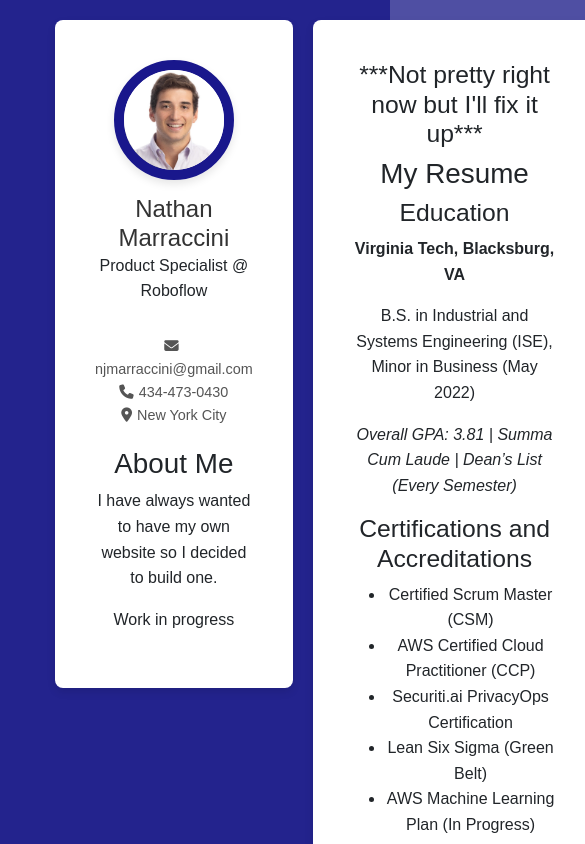
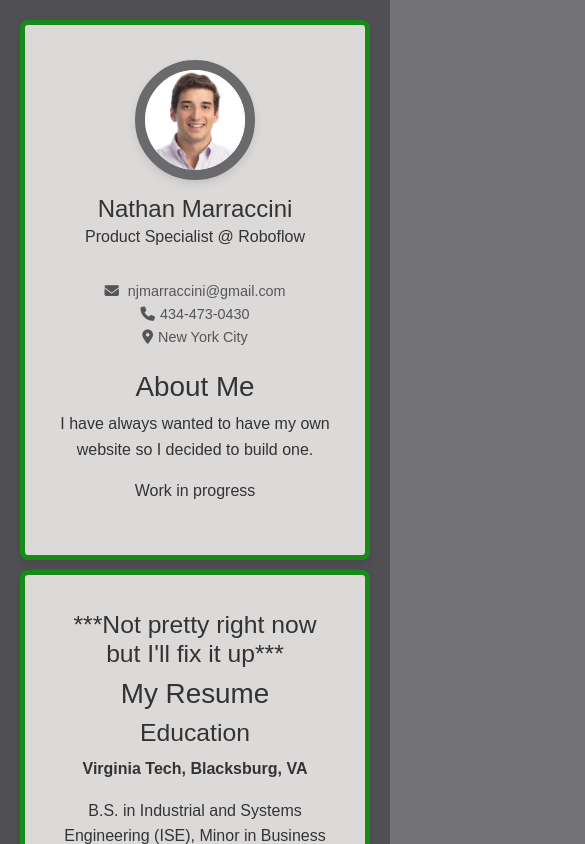
Before and after one commit to nathan-marraccini/nathanmarraccini-website, a React (Vite) app: page / in a window 390 px wide. Shown: the top 844 px of the page, 585 px wide, since content can reach past the window. Built offline with nearby package versions, Linux system fonts and the light colour scheme.

Commit message:
styling changes, fit to mobile v1, and edited index.html

```diff
--- a/index.html
+++ b/index.html
@@ -2,9 +2,9 @@
 <html lang="en">
   <head>
     <meta charset="UTF-8" />
-    <link rel="icon" type="image/svg+xml" href="/vite.svg" />
+    <link rel="icon" href="logo2.png" />
     <meta name="viewport" content="width=device-width, initial-scale=1.0" />
-    <title>Vite + React + TS</title>
+    <title>Nathan Marraccini</title>
   </head>
   <body>
     <div id="root"></div>
--- a/src/App.css
+++ b/src/App.css
@@ -1,42 +1,47 @@
-/* src/App.css */
+/* Base Styles */
 html, body {
   margin: 0; /* Remove default browser margins */
   padding: 0; /* Remove default padding */
   height: 100%; /* Ensure body takes up the full viewport height */
-  background-color: rgba(22, 22, 134, 0.751) !important; /* Set the blue background */
-  color: white; /* Optional: Make text readable */
+  background-color: rgba(70, 70, 74, 0.751) !important; /* Set the dark background */
+  color: white; /* Make text readable */
+  font-family: Arial, sans-serif; /* Optional: Set a clean font */
 }
 
+/* Main container for the app */
 .app-container {
   display: flex;
   justify-content: center;
-  align-items: flex-start; /* Align content to the top of the page */
+  align-items: flex-start; /* Align content to the top */
   padding: 20px;
   min-height: 100vh; /* Ensure container covers the full viewport */
 }
 
+/* Main layout: Desktop styles */
 .main-layout {
   display: flex;
-  flex-direction: row;
+  flex-direction: row; /* Horizontal layout */
   gap: 20px;
   width: 80%;
   align-items: flex-start; /* Align children to the top */
 }
 
-
 /* Resume Section */
 .resume-section {
   flex: 3; /* Larger area for the resume */
-  background-color: #fff;
+  background-color: #dcd9d9; /* Light background for contrast */
+  color: #333; /* Darker text for readability */
   padding: 20px;
   border-radius: 8px;
   box-shadow: 0 4px 8px rgba(0, 0, 0, 0.1);
+  border: 10px solid rgb(23, 139, 23); /* Green border */
 }
 
-
+/* Bio Section */
 .bio-section {
   flex: 1; /* Smaller area for the bio */
-  background-color: #fff;
+  background-color: #dcd9d9;
+  color: #333; /* Darker text for readability */
   display: flex;
   flex-direction: column; /* Stack children vertically */
   justify-content: flex-start; /* Align items to the top */
@@ -44,5 +49,30 @@ html, body {
   padding: 20px;
   border-radius: 8px;
   box-shadow: 0 4px 8px rgba(0, 0, 0, 0.1);
-  min-height: 100%; /* Ensure it takes full height of parent */
+  border: 10px solid rgb(23, 139, 23); /* Green border */
 }
+
+/* Responsive Styles for Mobile */
+@media (max-width: 768px) {
+  .main-layout {
+    flex-direction: column; /* Stack elements vertically on mobile */
+    width: 100%; /* Full width for mobile */
+    gap: 10px; /* Reduce spacing */
+  }
+
+  .resume-section,
+  .bio-section {
+    flex: none; /* Remove flex-grow */
+    width: 100%; /* Take up full width on mobile */
+    padding: 15px; /* Reduce padding */
+    border-width: 5px; /* Thinner borders on smaller screens */
+  }
+
+  .resume-section {
+    order: 2; /* Show the resume below the bio */
+  }
+
+  .bio-section {
+    order: 1; /* Show the bio first */
+  }
+}
--- a/src/components/Bio.css
+++ b/src/components/Bio.css
@@ -16,7 +16,7 @@
   border-radius: 100%; /* Makes the "hole" circular */
   overflow: hidden; /* Ensures the image stays within the circle */
   position: relative; /* Allows positioning of the image inside */
-  border: 10px solid #19178c; /* Circle border */
+  border: 10px solid rgba(70, 70, 74, 0.751); /* Circle border */
   box-shadow: 0 4px 8px rgba(0, 0, 0, 0.1); /* Optional shadow */
 }
 
--- a/src/components/Resume.tsx
+++ b/src/components/Resume.tsx
@@ -43,7 +43,7 @@ const Resume = () => {
           <li>Point of Contact for the design and execution of the client’s CPRA Right to Correct Process.</li>
           <li>Utilized SQL to query data for compliance purposes and managed reporting metrics for the DEPO Governance team.</li>
         </ul>
-        <p><strong>Business Development Representative (December 2022 – Present)</strong></p>
+        <p><strong>Business Development Representative (December 2022 – August 2023)</strong></p>
         <ul>
           <li>Managed strategic outreach and advertising for a $25-million account while fulfilling billable consulting responsibilities.</li>
           <li>Executed strategic campaigns on cloud architecture, data engineering, and data pipeline management.</li>
```
Also changed, not shown: public/logo1.png (added), public/logo2.png (added).
